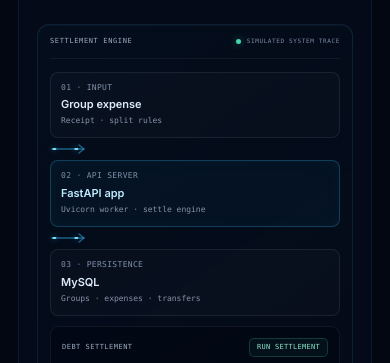
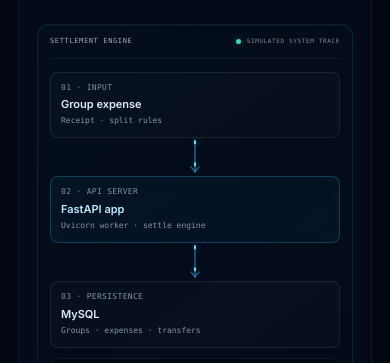
Before and after one commit to WDuck45/Portfolio, a plain HTML site: page index.html in a window 390 px wide. Shown: the part 3291-3654 px from the top of the page. Drawn offline with Linux system fonts and the light colour scheme; animation ran at ten frames a second.

Commit message:
Update styles.css

```diff
--- a/styles.css
+++ b/styles.css
@@ -255,9 +255,7 @@ h2 { margin-bottom: 0; font: normal clamp(29px, 4vw, 42px)/1.2 var(--font-displa
 @keyframes network-flow { to { stroke-dashoffset: -48; } }
 @media (max-width: 760px) {
   .project-visual { padding: 12px; }
-  .architecture-flow { grid-template-columns: 1fr; gap: 5px; }
   .flow-node { min-height: 58px; }
-  .flow-arrow { width: 38px; height: 38px; transform: rotate(90deg); }
   .smart-output-grid { grid-template-columns: 1fr; }
 }
 @media (max-width: 500px) {
@@ -442,3 +440,31 @@ a:focus-visible, button:focus-visible { outline: 2px solid var(--accent); outlin
 .network-lab[data-focus="skills"] .network-node.is-highlighted circle { fill: #1c1840; stroke: #b19aff; filter: drop-shadow(0 0 5px rgba(167,139,250,.55)); }
 .network-lab[data-focus="education"] .network-node.is-highlighted circle { fill: #0b2b2f; stroke: #5eead4; filter: drop-shadow(0 0 5px rgba(94,234,212,.5)); }
 @media (prefers-reduced-motion: reduce) { .node-tag { transition: none; } }
+
+
+/* Keep the SmartSplit pipeline readable on narrow screens. */
+@media (max-width: 768px) {
+  .project-visual.smart-lab { min-width: 0; padding: 12px; }
+  .architecture-flow {
+    width: 100%;
+    min-width: 0;
+    box-sizing: border-box;
+    grid-template-columns: minmax(0, 1fr);
+    align-items: stretch;
+    gap: 0;
+    padding: 13px 0 0;
+  }
+  .architecture-flow .flow-node {
+    width: 100%;
+    min-width: 0;
+    box-sizing: border-box;
+    overflow-wrap: anywhere;
+  }
+  .architecture-flow .flow-arrow {
+    width: 38px;
+    height: 12px;
+    justify-self: center;
+    margin: 13px 0;
+    transform: rotate(90deg) translate3d(0, 0, 0);
+  }
+}
```
